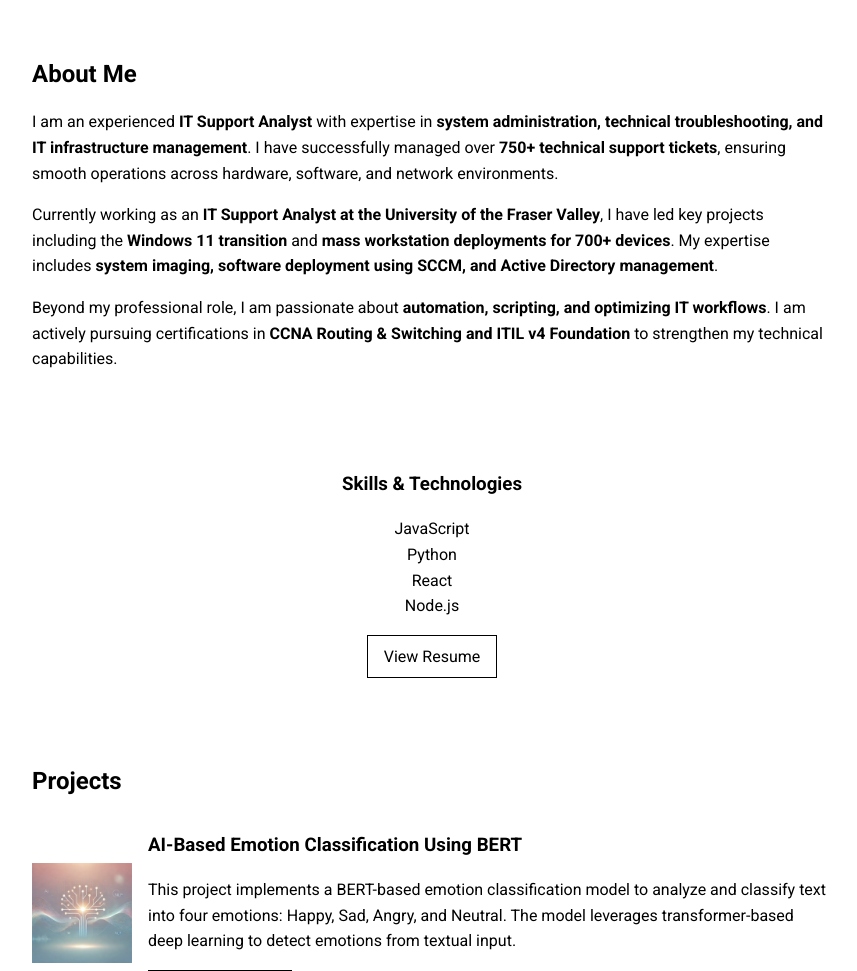
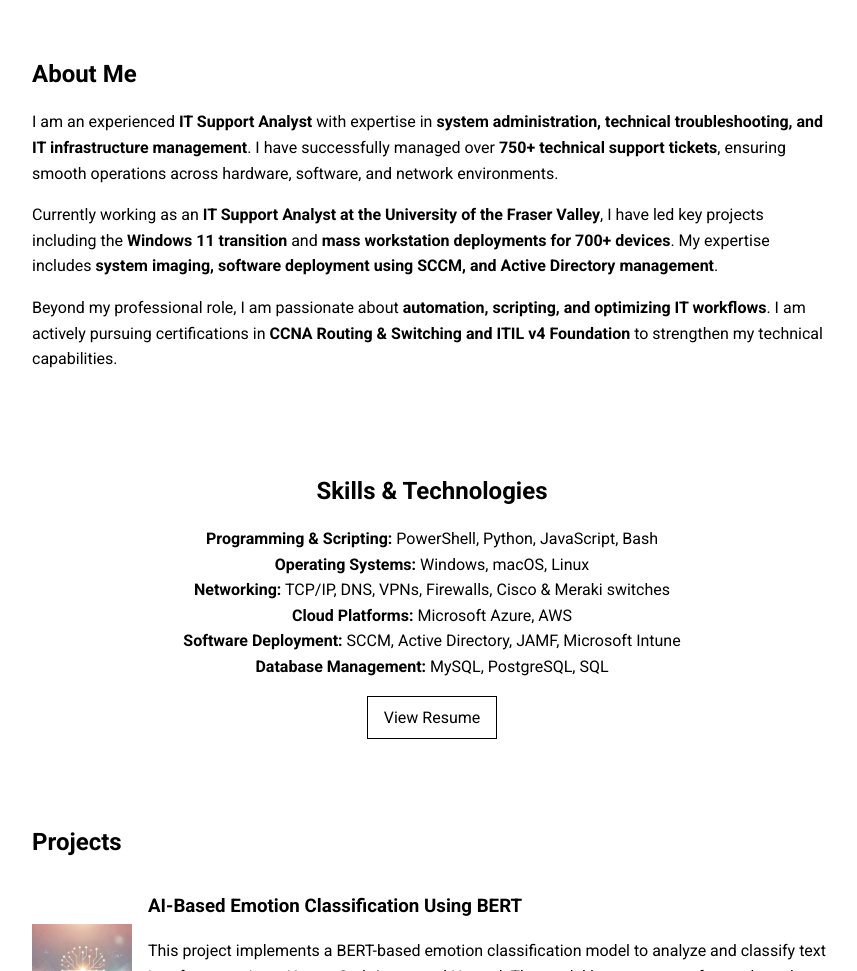
Before and after one commit to rajveersidhu/rajveersidhu.github.io, a website: page index.html in a window 1280 px wide. Shown: the part 311-1282 px from the top of the page, without its empty margins (208-1065 px from the left). Drawn offline with Linux system fonts and the light colour scheme.

Commit message:
Update index.html

```diff
--- a/index.html
+++ b/index.html
@@ -30,17 +30,20 @@
         <p>Currently working as an <strong>IT Support Analyst at the University of the Fraser Valley</strong>, I have led key projects including the <strong>Windows 11 transition</strong> and <strong>mass workstation deployments for 700+ devices</strong>. My expertise includes <strong>system imaging, software deployment using SCCM, and Active Directory management</strong>.</p>
         <p>Beyond my professional role, I am passionate about <strong>automation, scripting, and optimizing IT workflows</strong>. I am actively pursuing certifications in <strong>CCNA Routing & Switching and ITIL v4 Foundation</strong> to strengthen my technical capabilities.</p>
     </section>
-        <section id="skills">
-        <h3>Skills & Technologies</h3>
+
+    <section id="skills">
+        <h2>Skills & Technologies</h2>
         <ul>
-            <li>JavaScript</li>
-            <li>Python</li>
-            <li>React</li>
-            <li>Node.js</li>
-            <!-- Add more skills as needed -->
+            <li><strong>Programming & Scripting:</strong> PowerShell, Python, JavaScript, Bash</li>
+            <li><strong>Operating Systems:</strong> Windows, macOS, Linux</li>
+            <li><strong>Networking:</strong> TCP/IP, DNS, VPNs, Firewalls, Cisco & Meraki switches</li>
+            <li><strong>Cloud Platforms:</strong> Microsoft Azure, AWS</li>
+            <li><strong>Software Deployment:</strong> SCCM, Active Directory, JAMF, Microsoft Intune</li>
+            <li><strong>Database Management:</strong> MySQL, PostgreSQL, SQL</li>
         </ul>
         <a href="Resume 2025.pdf" class="cta">View Resume</a>
     </section>
+
     <section id="projects">
         <h2>Projects</h2>
         <div class="project">
```
